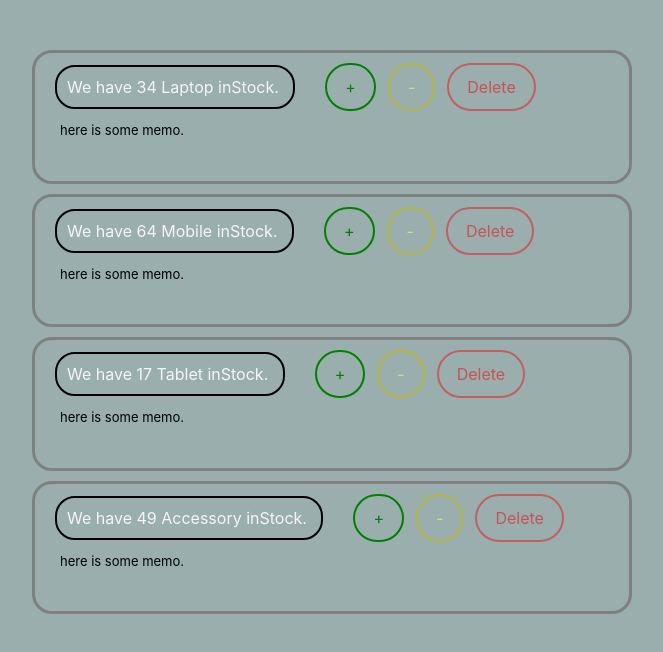
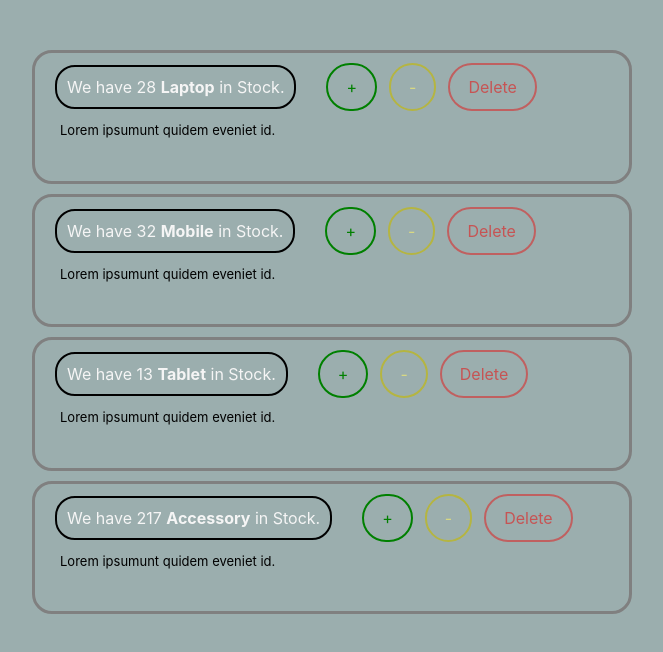
Before and after one commit to mhfarhadi/Stock-in-react, a React (Create React App) app: page / in a window 1280 px wide. Shown: the top 652 px of the page, without its empty margins (308-971 px from the left). Built offline with nearby package versions, Linux system fonts and the light colour scheme.

Commit message:
change parent state via child

```diff
--- a/src/App.js
+++ b/src/App.js
@@ -1,6 +1,6 @@
 import React from "react"
-import Products from "./components/functional/products"
-// import MainProduct from "./components/mainProduct"  //for class based componet active this line
+// import Products from "./components/functional/products" //for functional enable this import line
+import Products from "./components/products"  //for class based componet active this line
 
 export default function App() {
   return (
--- a/src/components/mainProduct.jsx
+++ /dev/null
@@ -1,27 +0,0 @@
-import React, { Component } from 'react';
-
-import SubProduct from './subProduct';
-
-
-
-class MainProduct extends Component {
-    state = {
-        products: [
-            {id:1 , count: 28 , productName:'Laptop'} ,
-            {id:2 , count: 32 , productName:'Mobile'} ,
-            {id:3 , count: 13 , productName:'Tablet'} ,
-            {id:4 , count: 217 , productName:'Accessory'}
-        ]
-     }
-    render() {
-        return (
-            <div>
-                {this.state.products.map((p,index) => (
-                    <SubProduct key={index} productName={p.productName} count={p.count}>Lorem ipsumunt quidem eveniet id.</SubProduct>
-                ))}
-            </div>
-        );
-    }
-}
-
-export default MainProduct;
--- a/src/components/subProduct.jsx
+++ b/src/components/product.jsx
@@ -3,7 +3,7 @@ import './product.css';
 
 
 
-class SubProduct extends Component {
+class Product extends Component {
     state = {
         count : this.props.count
 
@@ -11,7 +11,7 @@ class SubProduct extends Component {
     render() {
         const {productName} = this.props
         return (
-            <div>
+            <div className="subDiv">
                   <span className="span"> We have {this.format()} <b>{productName}</b> in Stock.</span>
 
                   <button className="btn-green" onClick={this.increment}>+</button>
@@ -37,8 +37,7 @@ class SubProduct extends Component {
 
 
     delete = () => {
-        const {count} = this.state;
-        this.setState({count : 0});
+        this.props.onDelete(this.props.id)
     }
 
 
@@ -54,7 +53,7 @@ class SubProduct extends Component {
     }
 }
 
-export default SubProduct;
+export default Product;
 
 
 
--- /dev/null
+++ b/src/components/products.jsx
@@ -0,0 +1,29 @@
+import React, { Component } from 'react';
+import Product from './product';
+
+class Products extends Component {
+    state = {
+        products: [
+            {id:1 , count: 28 , productName:'Laptop'} ,
+            {id:2 , count: 32 , productName:'Mobile'} ,
+            {id:3 , count: 13 , productName:'Tablet'} ,
+            {id:4 , count: 217 , productName:'Accessory'}
+        ]
+     }
+    render() {
+        return (
+            <>
+                {this.state.products.map((p,index) => (
+                    <Product onDelete={this.handleDelete} id={p.id} key={index} productName={p.productName} count={p.count}>Lorem ipsumunt quidem eveniet id.</Product>
+                ))}
+            </>
+        );
+    }
+
+    handleDelete = (productId) =>{
+        const newProducts = this.state.products.filter(p => p.id !== productId)
+        this.setState({products : newProducts})
+    }
+}
+
+export default Products;
```
